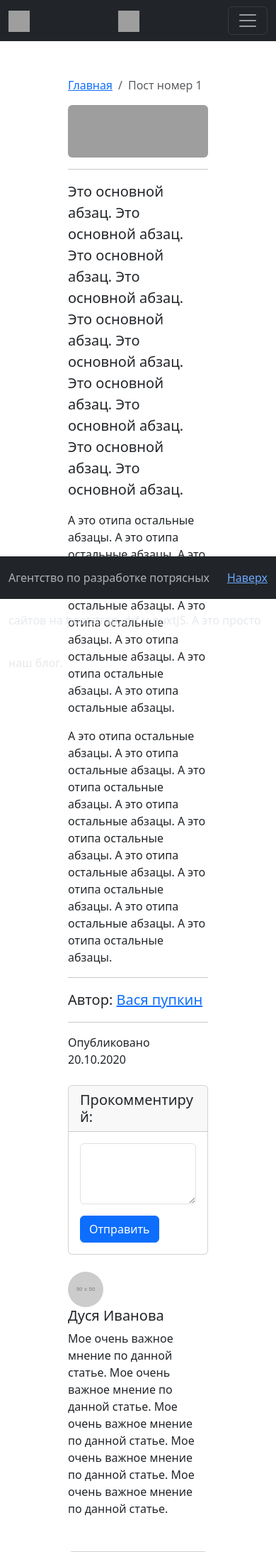
After one commit to haliivi/django_blog, a Django app: template src/templates/post_detail.html in a window 390 px wide. The commit adds this page. Shown: the top 2187 px of the page at 71% size. Run offline with Django 4.2, Linux system fonts and the light colour scheme; the template is opened without the code that fills it, so the values that code supplies are empty; grey boxes labelled with a size stand in for pictures from a placeholder-image service; some libraries are stand-ins or nearby versions; grey boxes are pictures that could not be loaded.

Commit message:
1) Fixed footer on bottom. 2) Remove margin bottom from pagination. 2) Create templates contacts.html and post_detail.html. 3) Set paddings top and bottom to body tag. 4) Fixed height to navbar.

```diff
--- a/src/static/css/style.css
+++ b/src/static/css/style.css
@@ -1,11 +1,12 @@
 body {
-    padding-top: 84px !important;
+    padding: 84px 84px !important;
 }
+
 footer {
     height: 60px;
     line-height: 60px;
 }
 
-nav.navbar  {
+nav.container-fluid  {
     height: 60px;
 }
--- a/src/templates/base.html
+++ b/src/templates/base.html
@@ -168,7 +168,7 @@
     </div>
     <div class="container">
         <nav aria-label="pagination df">
-            <ul class="pagination justify-content-center mb-4">
+            <ul class="pagination justify-content-center mb-0">
                 <li class="page-item disabled">
                     <a class="page-link" href="#" aria-label="Previous">
                         <span aria-hidden="true">&laquo;</span>
@@ -185,7 +185,7 @@
             </ul>
         </nav>
     </div>
-    <footer class="footer bg-dark" data-bs-theme="dark">
+    <footer class="footer bg-dark fixed-bottom" data-bs-theme="dark">
         <div class="container">
             <p class="my-0 float-end">
                 <a href="#">Наверх</a>
--- /dev/null
+++ b/src/templates/post_detail.html
@@ -0,0 +1,163 @@
+<!DOCTYPE html>
+<html lang="en">
+<head>
+    <meta charset="UTF-8">
+    <title>Title</title>
+    <link href="https://cdn.jsdelivr.net/npm/bootstrap@5.3.0-alpha2/dist/css/bootstrap.min.css" rel="stylesheet" integrity="sha384-aFq/bzH65dt+w6FI2ooMVUpc+21e0SRygnTpmBvdBgSdnuTN7QbdgL+OapgHtvPp" crossorigin="anonymous">
+    <link rel="stylesheet" href="../static/css/style.css">
+</head>
+<body>
+    <nav class="navbar navbar-expand-lg bg-dark fixed-top" data-bs-theme="dark">
+        <div class="container-fluid">
+            <a href="#" class="navbar-brand">
+                <img src="https://upload.wikimedia.org/wikipedia/commons/c/c3/Python-logo-notext.svg" width="30" height="30" alt="logo">
+            </a>
+            <a href="#" class="navbar-brand">
+                <img src="https://upload.wikimedia.org/wikipedia/commons/a/ae/Nuxt_logo.svg" width="30" height="30" alt="logo">
+            </a>
+            <button class="navbar-toggler" type="button" data-bs-toggle="collapse" data-bs-target="#navbarSupportedContent" aria-controls="navbarSupportedContent" aria-expanded="false" aria-label="Toggle navigation">
+                <span class="navbar-toggler-icon"></span>
+            </button>
+            <div class="collapse navbar-collapse" id="navbarSupportedContent">
+                <ul class="navbar-nav me-auto mb-2 mb-lg-0">
+                    <li class="nav-item">
+                        <a class="nav-link active" aria-current="page" href="#">Главная</a>
+                    </li>
+                    <li class="nav-item">
+                        <a class="nav-link" href="#">Контакты</a>
+                    </li>
+                </ul>
+                <ul class="navbar-nav">
+                    <form class="d-flex" role="search">
+                        <input class="form-control me-2" type="search" placeholder="Поиск..." aria-label="Search">
+                        <button class="btn btn-outline-success" type="submit">Поиск</button>
+                    </form>
+                    <li class="nav-item">
+                        <a class="nav-link" href="#">Регистрация</a>
+                    </li>
+                    <li class="nav-item">
+                        <a class="nav-link" href="#">Вход</a>
+                    </li>
+                    <li class="nav-item">
+                        <a class="nav-link" href="#">Выход</a>
+                    </li>
+                </ul>
+            </div>
+        </div>
+    </nav>
+    <div class="container">
+        <div class="row">
+            <div class="col-lg-8">
+                <nav aria-label="breadcrumb" class="mt-4">
+                    <ol class="breadcrumb" style="background: --bs-card-cap-bg;">
+                        <li class="breadcrumb-item"><a href="#">Главная</a></li>
+                        <li class="breadcrumb-item active" aria-current="page">Пост номер 1</li>
+                    </ol>
+                </nav>
+                <img class="img-fluid rounded mx-auto d-block" src="https://picsum.photos/id/75/800/300" alt="...">
+                <hr>
+                <p class="lead">Это основной абзац. Это основной абзац. Это основной абзац. Это основной абзац. Это основной абзац. Это основной абзац. Это основной абзац. Это основной абзац. Это основной абзац. Это основной абзац.</p>
+                <p>А это отипа остальные абзацы. А это отипа остальные абзацы. А это отипа остальные абзацы. А это отипа остальные абзацы. А это отипа остальные абзацы. А это отипа остальные абзацы. А это отипа остальные абзацы. А это отипа остальные абзацы.</p>
+                <p>А это отипа остальные абзацы. А это отипа остальные абзацы. А это отипа остальные абзацы. А это отипа остальные абзацы. А это отипа остальные абзацы. А это отипа остальные абзацы. А это отипа остальные абзацы. А это отипа остальные абзацы. А это отипа остальные абзацы.</p>
+                <hr>
+                <p class="lead text-right">Автор: <a href="#">Вася пупкин</a></p>
+                <hr>
+                <div class="text-right">Опубликовано 20.10.2020</div>
+                <div class="card my-4">
+                    <h5 class="card-header">Прокомментируй:</h5>
+                    <div class="card-body">
+                        <form>
+                            <div class="form-group mb-3">
+                                <textarea class="form-control" rows="3"></textarea>
+                            </div>
+                            <button type="submit" class="btn btn-primary">Отправить</button>
+                        </form>
+                    </div>
+                </div>
+                <div class="media mb-4">
+                    <img class="d-flex mr-3 rounded-circle" src="http://placehold.it/50x50" alt="">
+                    <div class="media-body">
+                        <h5 class="mt-0">Дуся Иванова</h5>
+                        Мое очень важное мнение по данной статье. Мое очень важное мнение по данной статье. Мое очень важное мнение по данной статье. Мое очень важное мнение по данной статье. Мое очень важное мнение по данной статье.
+                    </div>
+                </div>
+            </div>
+            <div class="col-md-4">
+                <div class="card my-4">
+                    <h5 class="card-header">Теги</h5>
+                    <div class="card-body">
+                        <div class="row">
+                            <div class="col-lg-6">
+                                <ul class="list-unstyled mb-0">
+                                    <li>
+                                        <a href="#">Django</a>
+                                    </li>
+                                    <li>
+                                        <a href="#">VueJS</a>
+                                    </li>
+                                    <li>
+                                        <a href="#">DRF</a>
+                                    </li>
+                                </ul>
+                            </div>
+                            <div class="col-lg-6">
+                                <ul class="list-unstyled mb-0">
+                                    <li>
+                                        <a href="#">JavaScript</a>
+                                    </li>
+                                    <li>
+                                        <a href="#">CSS</a>
+                                    </li>
+                                    <li>
+                                        <a href="#">NuxtJS</a>
+                                    </li>
+                                </ul>
+                            </div>
+                        </div>
+                    </div>
+                </div>
+                <div class="card my-4">
+                    <h5 class="card-header">Последние статьи</h5>
+                    <div class="card-body">
+                        <h5 class="card-title">Раз пост</h5>
+                        <p class="card-text">Какой-то вступительный текст. Какой-то вступительный текст. Какой-то вступительный текст.</p>
+                        <a href="#" class="card-link">Ссылка на статью</a>
+                    </div>
+                    <hr>
+                    <div class="card-body">
+                        <h5 class="card-title">Два пост</h5>
+                        <p class="card-text">Какой-то вступительный текст. Какой-то вступительный текст. Какой-то вступительный текст.</p>
+                        <a href="#" class="card-link">Ссылка на статью</a>
+                    </div>
+                    <div class="card-body">
+                        <h5 class="card-title">Три пост</h5>
+                        <p class="card-text">Какой-то вступительный текст. Какой-то вступительный текст. Какой-то вступительный текст.</p>
+                        <a href="#" class="card-link">Ссылка на статью</a>
+                    </div>
+                    <div class="card-body">
+                        <h5 class="card-title">Четыре пост</h5>
+                        <p class="card-text">Какой-то вступительный текст. Какой-то вступительный текст. Какой-то вступительный текст.</p>
+                        <a href="#" class="card-link">Ссылка на статью</a>
+                    </div>
+                    <div class="card-body">
+                        <h5 class="card-title">Пять пост</h5>
+                        <p class="card-text">Какой-то вступительный текст. Какой-то вступительный текст. Какой-то вступительный текст.</p>
+                        <a href="#" class="card-link">Ссылка на статью</a>
+                    </div>
+                </div>
+            </div>
+        </div>
+    </div>
+    <footer class="footer bg-dark fixed-bottom" data-bs-theme="dark">
+        <div class="container">
+            <p class="my-0 float-end">
+                <a href="#">Наверх</a>
+            </p>
+            <span class="text-muted">Агентство по разработке потрясных сайтов на bootstrap, drf и nuxtJS. А это просто наш блог.</span>
+        </div>
+    </footer>
+    <script src="https://cdn.jsdelivr.net/npm/bootstrap@5.3.0-alpha2/dist/js/bootstrap.bundle.min.js" integrity="sha384-qKXV1j0HvMUeCBQ+QVp7JcfGl760yU08IQ+GpUo5hlbpg51QRiuqHAJz8+BrxE/N" crossorigin="anonymous"></script>
+    <script src="https://code.jquery.com/jquery-3.6.4.min.js" integrity="sha256-oP6HI9z1XaZNBrJURtCoUT5SUnxFr8s3BzRl+cbzUq8=" crossorigin="anonymous"></script>
+    <script src="../static/js/script.js"></script>
+</body>
+</html>
```
Also changed, not shown: src/templates/contacts.html (added, +108 -0 lines).
